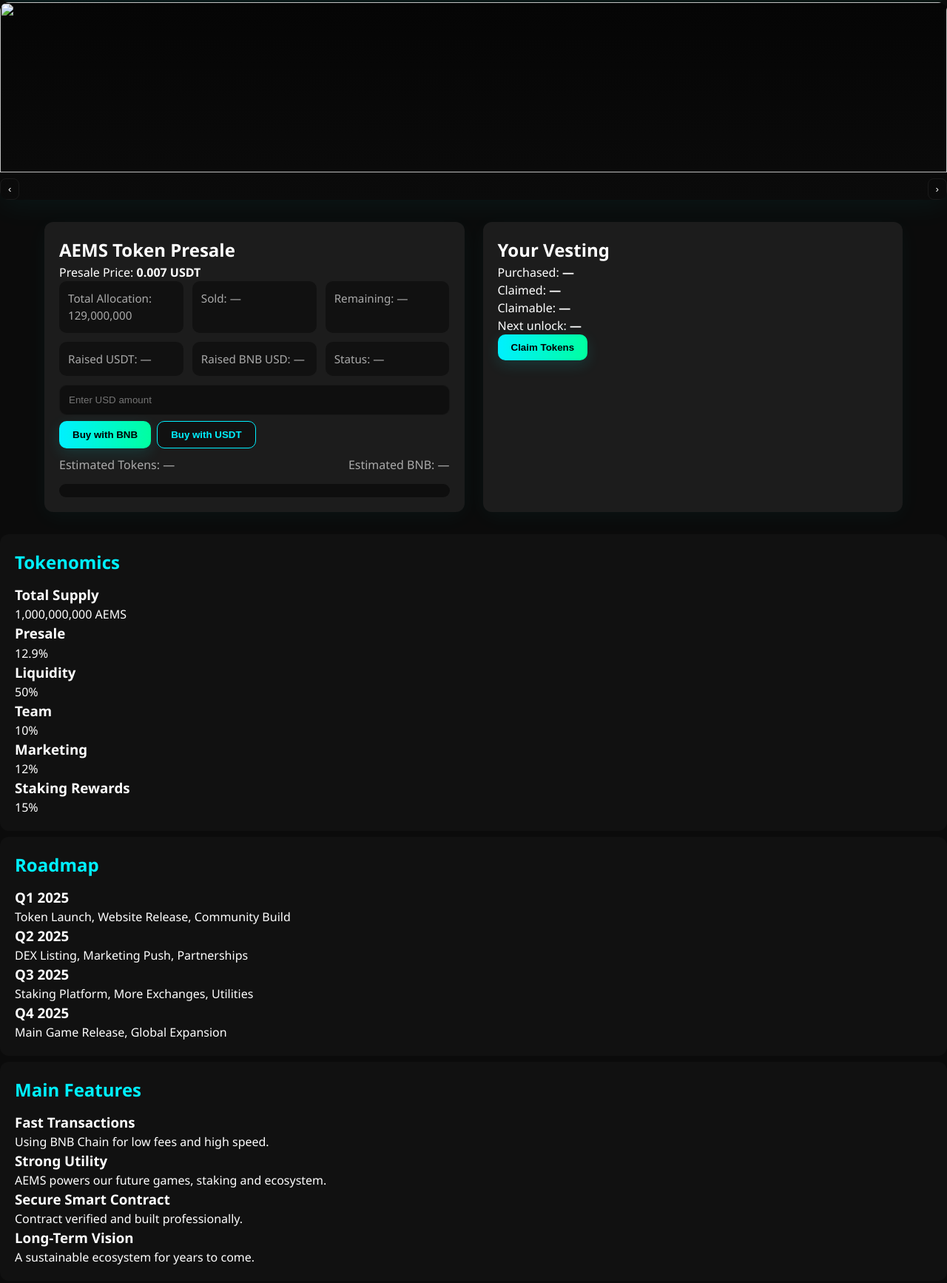
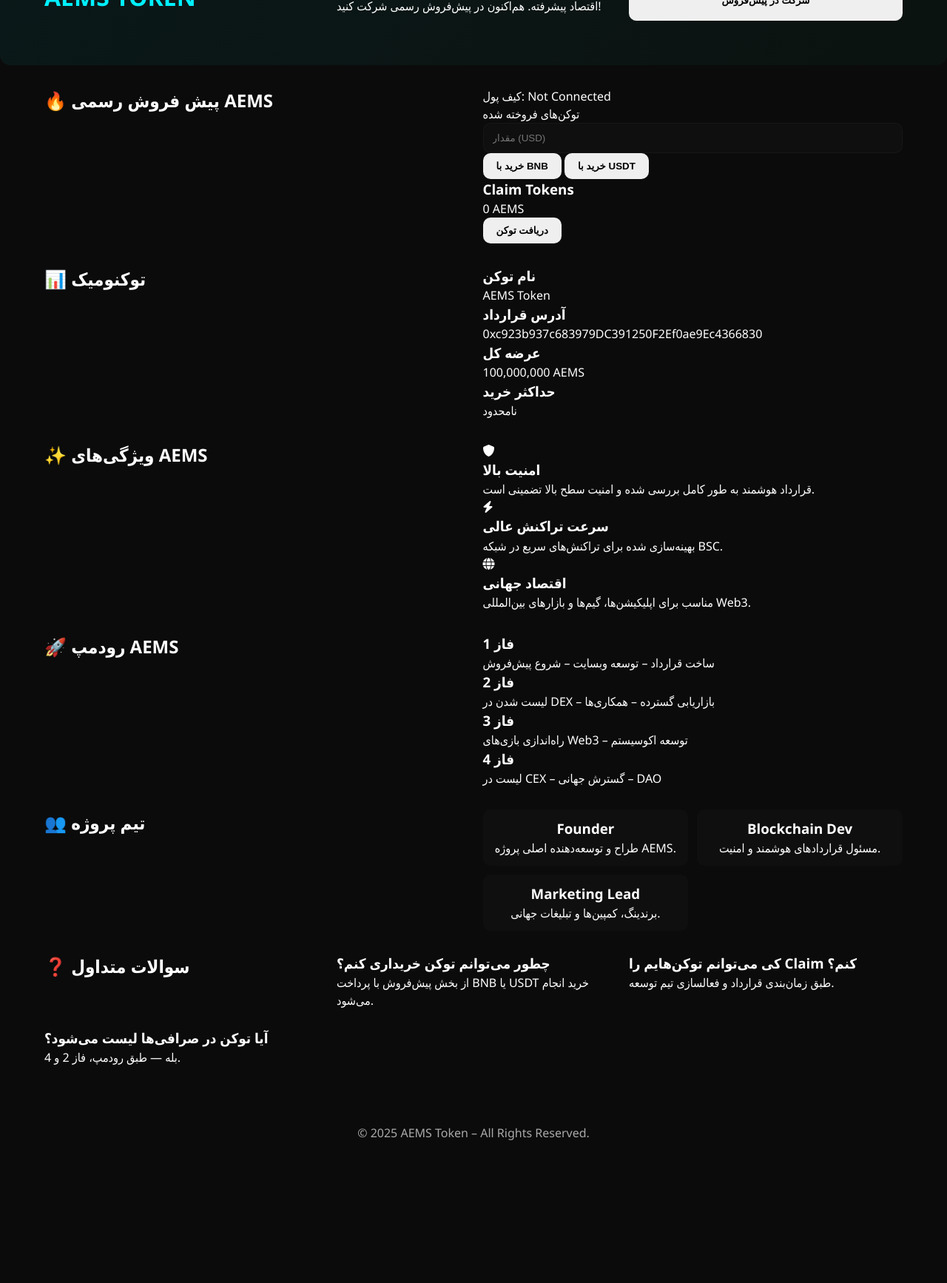
Before and after one commit to aemsAMS/Aems, a plain HTML site: page index.html in a window 1280 px wide. Shown: the part 228-1962 px from the top of the page at 74% size. After the commit the page ends 1819 px from the top, so only its background shows below. Drawn offline with Linux system fonts and the light colour scheme; a script that the page names is missing.

Commit message:
Update index.html

```diff
--- a/index.html
+++ b/index.html
@@ -1,278 +1,285 @@
 <!DOCTYPE html>
-<html lang="en">
-
+<html lang="fa">
 <head>
     <meta charset="UTF-8">
     <meta name="viewport" content="width=device-width, initial-scale=1.0">
     <title>AEMS Token – Official Presale</title>
 
-<link rel="icon" href="A.png" type="image/png">
+    <!-- CSS -->
+    <link rel="stylesheet" href="style.css" />
 
-<!-- ===== Main CSS ===== -->
-<link rel="stylesheet" href="style.css">
+    <!-- Icons -->
+    <link rel="stylesheet" href="https://cdnjs.cloudflare.com/ajax/libs/font-awesome/6.5.0/css/all.min.css"/>
 
-<!-- Ethers.js -->
-<script src="https://cdn.jsdelivr.net/npm/ethers@5.7.2/dist/ethers.umd.min.js"></script>
+    <!-- Web3 -->
+    <script src="https://cdnjs.cloudflare.com/ajax/libs/web3/1.7.5/web3.min.js"></script>
 
-<script src="abi.js" defer></script>
-<script src="main.js" defer></script>
 </head>
-
 <body>
 
-<!-- ================= HEADER ================= -->
+<!-- ============================================================
+                        HEADER
+============================================================ -->
 <header class="header">
-    <div class="logo">AEMS</div>
+    <div class="container header-content">
+        <div class="logo">AEMS TOKEN</div>
 
         <nav class="nav">
-        <a href="#home">Home</a>
-        <a href="#presale">Presale</a>
-        <a href="#tokenomics">Tokenomics</a>
-        <a href="#roadmap">Roadmap</a>
-        <a href="#features">Features</a>
-        <a href="#team">Team</a>
-        <a href="#faq">FAQ</a>
+            <a href="#home">خانه</a>
+            <a href="#presale">پیش فروش</a>
+            <a href="#tokenomics">توکنومیک</a>
+            <a href="#roadmap">رودمپ</a>
+            <a href="#faq">سوالات</a>
+            <a href="#team">تیم</a>
         </nav>
 
-    <div class="header-right">
-        <button id="connectWallet" class="btn primary">Connect</button>
-        <span id="walletAddr" class="wallet-label">Not connected</span>
+        <button id="connectWallet" class="btn connect-btn">
+            اتصال کیف پول
+        </button>
     </div>
 </header>
 
-<!-- ================= HERO ================= -->
+
+<!-- ============================================================
+                        HERO SECTION
+============================================================ -->
 <section id="home" class="hero">
-    <div class="hero-content">
-        <h1>Welcome to <span>AEMS Token</span></h1>
-        <p>The Next Generation Utility Token with Real Use-Case and Global Ecosystem.</p>
-        <a href="#presale" class="btn hero-btn">Join Presale</a>
+    <div class="container hero-content">
+        <h1>AEMS TOKEN</h1>
+        <p>نسل جدید توکن‌های Web3 با تمرکز بر سرعت، امنیت و اقتصاد پیشرفته.
+           هم‌اکنون در پیش‌فروش رسمی شرکت کنید!</p>
+
+        <button onclick="document.querySelector('#presale').scrollIntoView({behavior:'smooth'})"
+                class="btn primary-btn">
+            شرکت در پیش‌فروش
+        </button>
     </div>
 </section>
 
-<!-- ================= BANNERS ================= -->
-<section class="banner">
-    <div class="banner-inner" id="bannerInner">
-        <a class="banner-item"><img src="Y.png" /></a>
-        <a class="banner-item"><img src="https://via.placeholder.com/1200x350?text=Banner+2" /></a>
-        <a class="banner-item"><img src="https://via.placeholder.com/1200x350?text=Banner+3" /></a>
+
+<!-- ============================================================
+                        PRESALE PANEL (REAL)
+============================================================ -->
+<section id="presale" class="presale-section">
+    <div class="container">
+
+        <h2 class="section-title">🔥 پیش فروش رسمی AEMS</h2>
+
+        <div class="presale-card">
+
+            <div class="wallet-status">
+                <span>کیف پول:</span>
+                <span id="walletAddr">Not Connected</span>
             </div>
 
-    <div class="banner-controls">
-        <button id="bannerPrev">‹</button>
-        <button id="bannerNext">›</button>
+            <div class="progress-area">
+                <div class="progress-text">توکن‌های فروخته شده</div>
+                <div class="progress-bar">
+                    <div id="progressFill"></div>
                 </div>
-</section>
-
-<!-- ================= MAIN ================= -->
-<main class="container">
-
-<!-- ===== PRESALE CARD ===== -->
-<section id="presale" class="card">
-    <h1>AEMS Token Presale</h1>
-    <p class="lead">Presale Price: <strong>0.007 USDT</strong></p>
-
-    <div class="stats-grid">
-        <div>Total Allocation: <span id="alloc">129,000,000</span></div>
-        <div>Sold: <span id="sold">—</span></div>
-        <div>Remaining: <span id="left">—</span></div>
-        <div>Raised USDT: <span id="raisedUSDT">—</span></div>
-        <div>Raised BNB USD: <span id="raisedBNBUSD">—</span></div>
-        <div>Status: <span id="presaleStatus">—</span></div>
             </div>
 
             <div class="buy-box">
-        <input id="usdInput" type="number" placeholder="Enter USD amount" />
+                <input id="usdInput" type="number" placeholder="مقدار (USD)" />
 
-        <div class="buy-actions">
-            <button id="buyBNBBtn" class="btn primary">Buy with BNB</button>
-            <button id="buyUSDTBtn" class="btn secondary">Buy with USDT</button>
-        </div>
-
-        <div class="estimates">
-            <div>Estimated Tokens: <span id="estTokens">—</span></div>
-            <div>Estimated BNB: <span id="estBNB">—</span></div>
+                <div class="row-buttons">
+                    <button id="buyBNBBtn" class="btn buy-btn">خرید با BNB</button>
+                    <button id="buyUSDTBtn" class="btn buy-btn">خرید با USDT</button>
                 </div>
             </div>
 
-    <div class="progress">
-        <div id="progressFill"></div>
-    </div>
-</section>
-
-<!-- ===== VESTING CARD ===== -->
-<section class="card">
-    <h2>Your Vesting</h2>
-    <div>Purchased: <b id="myPurchased">—</b></div>
-    <div>Claimed: <b id="myClaimed">—</b></div>
-    <div>Claimable: <b id="myClaimable">—</b></div>
-    <div>Next unlock: <b id="nextUnlock">—</b></div>
-    <button id="claimBtn" class="btn primary">Claim Tokens</button>
-</section>
-
-<!-- ===== ADMIN PANEL ===== -->
-<section id="adminPanel" class="card" style="display:none">
-    <h2>Admin Panel</h2>
-
-    <div class="admin-row">
-        <button id="endPresaleBtn" class="btn primary">End Presale</button>
-        <button id="withdrawBNBBtn" class="btn primary">Withdraw BNB</button>
-        <button id="withdrawUSDTBtn" class="btn primary">Withdraw USDT</button>
+            <div class="claim-box">
+                <h3>Claim Tokens</h3>
+                <p id="myClaimable">0 AEMS</p>
+                <button id="claimBtn" class="btn claim-btn">دریافت توکن</button>
             </div>
 
-    <div class="admin-row">
-        <button id="withdrawUnsoldBtn" class="btn secondary">Withdraw Unsold</button>
-        <button id="destroyBtn" class="btn secondary">Destroy Contract</button>
-    </div>
-
-    <div class="admin-info">
-        <div>Contract: <code id="contractAddr"></code></div>
-        <div>Owner: <code id="ownerAddr">—</code></div>
-    </div>
-</section>
-
-</main>
-
-<!-- ================= TOKENOMICS ================= -->
-<section id="tokenomics" class="section tokenomics">
-    <h2>Tokenomics</h2>
-
-    <div class="tokenomics-grid">
-        <div class="t-card">
-            <h3>Total Supply</h3>
-            <p>1,000,000,000 AEMS</p>
-        </div>
-        <div class="t-card">
-            <h3>Presale</h3>
-            <p>12.9%</p>
-        </div>
-        <div class="t-card">
-            <h3>Liquidity</h3>
-            <p>50%</p>
-        </div>
-        <div class="t-card">
-            <h3>Team</h3>
-            <p>10%</p>
-        </div>
-        <div class="t-card">
-            <h3>Marketing</h3>
-            <p>12%</p>
-        </div>
-        <div class="t-card">
-            <h3>Staking Rewards</h3>
-            <p>15%</p>
-        </div>
-    </div>
-</section>
-
-<!-- ================= ROADMAP ================= -->
-<section id="roadmap" class="section roadmap">
-    <h2>Roadmap</h2>
-
-    <div class="roadmap-line">
-
-        <div class="road-item">
-            <h3>Q1 2025</h3>
-            <p>Token Launch, Website Release, Community Build</p>
-        </div>
-
-        <div class="road-item">
-            <h3>Q2 2025</h3>
-            <p>DEX Listing, Marketing Push, Partnerships</p>
-        </div>
-
-        <div class="road-item">
-            <h3>Q3 2025</h3>
-            <p>Staking Platform, More Exchanges, Utilities</p>
-        </div>
-
-        <div class="road-item">
-            <h3>Q4 2025</h3>
-            <p>Main Game Release, Global Expansion</p>
         </div>
 
     </div>
 </section>
 
-<!-- ================= FEATURES ================= -->
-<section id="features" class="section features">
-    <h2>Main Features</h2>
+
+
+<!-- ============================================================
+                        TOKENOMICS
+============================================================ -->
+<section id="tokenomics" class="tokenomics-section">
+    <div class="container">
+        <h2 class="section-title">📊 توکنومیک</h2>
+
+        <div class="tokenomics-grid">
+
+            <div class="token-box">
+                <h3>نام توکن</h3>
+                <p>AEMS Token</p>
+            </div>
+
+            <div class="token-box">
+                <h3>آدرس قرارداد</h3>
+                <p class="token-address">
+                    0xc923b937c683979DC391250F2Ef0ae9Ec4366830
+                </p>
+            </div>
+
+            <div class="token-box">
+                <h3>عرضه کل</h3>
+                <p>100,000,000 AEMS</p>
+            </div>
+
+            <div class="token-box">
+                <h3>حداکثر خرید</h3>
+                <p>نامحدود</p>
+            </div>
+
+        </div>
+    </div>
+</section>
+
+
+
+<!-- ============================================================
+                        FEATURES
+============================================================ -->
+<section id="features" class="features-section">
+    <div class="container">
+        <h2 class="section-title">✨ ویژگی‌های AEMS</h2>
 
         <div class="features-grid">
 
-        <div class="f-card">
-            <h3>Fast Transactions</h3>
-            <p>Using BNB Chain for low fees and high speed.</p>
+            <div class="feature-box">
+                <i class="fa fa-shield"></i>
+                <h3>امنیت بالا</h3>
+                <p>قرارداد هوشمند به طور کامل بررسی شده و امنیت سطح بالا تضمینی است.</p>
             </div>
 
-        <div class="f-card">
-            <h3>Strong Utility</h3>
-            <p>AEMS powers our future games, staking and ecosystem.</p>
+            <div class="feature-box">
+                <i class="fa fa-bolt"></i>
+                <h3>سرعت تراکنش عالی</h3>
+                <p>بهینه‌سازی شده برای تراکنش‌های سریع در شبکه BSC.</p>
             </div>
 
-        <div class="f-card">
-            <h3>Secure Smart Contract</h3>
-            <p>Contract verified and built professionally.</p>
+            <div class="feature-box">
+                <i class="fa fa-globe"></i>
+                <h3>اقتصاد جهانی</h3>
+                <p>مناسب برای اپلیکیشن‌ها، گیم‌ها و بازارهای بین‌المللی Web3.</p>
             </div>
 
-        <div class="f-card">
-            <h3>Long-Term Vision</h3>
-            <p>A sustainable ecosystem for years to come.</p>
+        </div>
+    </div>
+</section>
+
+
+
+<!-- ============================================================
+                        ROADMAP
+============================================================ -->
+<section id="roadmap" class="roadmap-section">
+    <div class="container">
+        <h2 class="section-title">🚀 رودمپ AEMS</h2>
+
+        <div class="roadmap">
+
+            <div class="roadmap-item">
+                <h3>فاز 1</h3>
+                <p>ساخت قرارداد – توسعه وبسایت – شروع پیش‌فروش</p>
+            </div>
+
+            <div class="roadmap-item">
+                <h3>فاز 2</h3>
+                <p>لیست شدن در DEX – بازاریابی گسترده – همکاری‌ها</p>
+            </div>
+
+            <div class="roadmap-item">
+                <h3>فاز 3</h3>
+                <p>راه‌اندازی بازی‌های Web3 – توسعه اکوسیستم</p>
+            </div>
+
+            <div class="roadmap-item">
+                <h3>فاز 4</h3>
+                <p>لیست در CEX – گسترش جهانی – DAO</p>
+            </div>
+
         </div>
 
     </div>
 </section>
 
-<!-- ================= TEAM ================= -->
-<section id="team" class="section team">
-    <h2>Our Team</h2>
+
+
+<!-- ============================================================
+                        TEAM
+============================================================ -->
+<section id="team" class="team-section">
+    <div class="container">
+        <h2 class="section-title">👥 تیم پروژه</h2>
 
         <div class="team-grid">
-        <div class="team-card">
-            <img src="https://via.placeholder.com/150" />
+
+            <div class="team-member">
+                <div class="avatar"></div>
                 <h3>Founder</h3>
-            <p>Lead strategist and architect of AEMS ecosystem.</p>
+                <p>طراح و توسعه‌دهنده اصلی پروژه AEMS.</p>
             </div>
 
-        <div class="team-card">
-            <img src="https://via.placeholder.com/150" />
-            <h3>Developer</h3>
-            <p>Blockchain smart-contract & system developer.</p>
+            <div class="team-member">
+                <div class="avatar"></div>
+                <h3>Blockchain Dev</h3>
+                <p>مسئول قراردادهای هوشمند و امنیت.</p>
             </div>
 
-        <div class="team-card">
-            <img src="https://via.placeholder.com/150" />
+            <div class="team-member">
+                <div class="avatar"></div>
                 <h3>Marketing Lead</h3>
-            <p>Responsible for community and worldwide growth.</p>
+                <p>برندینگ، کمپین‌ها و تبلیغات جهانی.</p>
+            </div>
+
         </div>
     </div>
 </section>
 
-<!-- ================= FAQ ================= -->
-<section id="faq" class="section faq">
-    <h2>FAQ</h2>
 
-    <div class="faq-item">
-        <h3>How do I buy the token?</h3>
-        <p>You can buy with BNB or USDT directly from the presale box above.</p>
+
+<!-- ============================================================
+                        FAQ
+============================================================ -->
+<section id="faq" class="faq-section">
+    <div class="container">
+        <h2 class="section-title">❓ سوالات متداول</h2>
+
+        <div class="faq-box">
+            <h3>چطور می‌توانم توکن خریداری کنم؟</h3>
+            <p>از بخش پیش‌فروش با پرداخت BNB یا USDT خرید انجام می‌شود.</p>
         </div>
 
-    <div class="faq-item">
-        <h3>When will I receive my tokens?</h3>
-        <p>Tokens unlock gradually based on vesting schedule.</p>
+        <div class="faq-box">
+            <h3>کی می‌توانم توکن‌هایم را Claim کنم؟</h3>
+            <p>طبق زمان‌بندی قرارداد و فعالسازی تیم توسعه.</p>
         </div>
 
-    <div class="faq-item">
-        <h3>Is the smart contract safe?</h3>
-        <p>Yes, verified on BSCScan and deployed securely.</p>
+        <div class="faq-box">
+            <h3>آیا توکن در صرافی‌ها لیست می‌شود؟</h3>
+            <p>بله — طبق رودمپ، فاز 2 و 4.</p>
         </div>
 
+    </div>
 </section>
 
-<!-- ================= FOOTER ================= -->
+
+
+<!-- ============================================================
+                        FOOTER
+============================================================ -->
 <footer class="footer">
-    <p>© 2025 AEMS Token</p>
-    <div>Contract Address: <span id="contractLink"></span></div>
+    <div class="container">
+        <p>© 2025 AEMS Token – All Rights Reserved.</p>
+    </div>
 </footer>
+
+
+<!-- JS -->
+<script src="abi.js"></script>
+<script src="main.js"></script>
 
 </body>
 </html>
```
Lines whose indentation alone changed are shown as unchanged.
